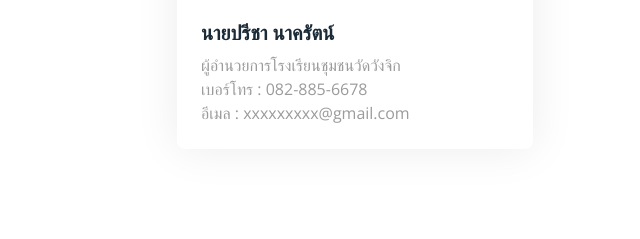
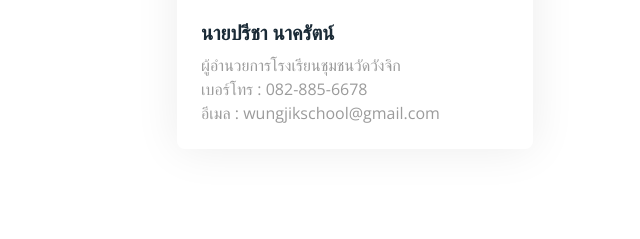
Before and after one commit to wungjik/wunkjikWEB, a plain HTML site: page personnel.html in a window 1280 px wide. Shown: the part 905-1144 px from the top of the page, 285-925 px from the left. Drawn offline with nearby package versions, Linux system fonts and the light colour scheme.

Commit message:
Add files via upload

```diff
--- a/personnel.html
+++ b/personnel.html
@@ -237,7 +237,7 @@
                             <br>
                             <span>เบอร์โทร : 082-885-6678</span>
                             <br>
-                            <span>อีเมล : xxxxxxxxx@gmail.com</span>
+                            <span>อีเมล : wungjikschool@gmail.com</span>
                         </div>
                     </div>
                 </div>
```
